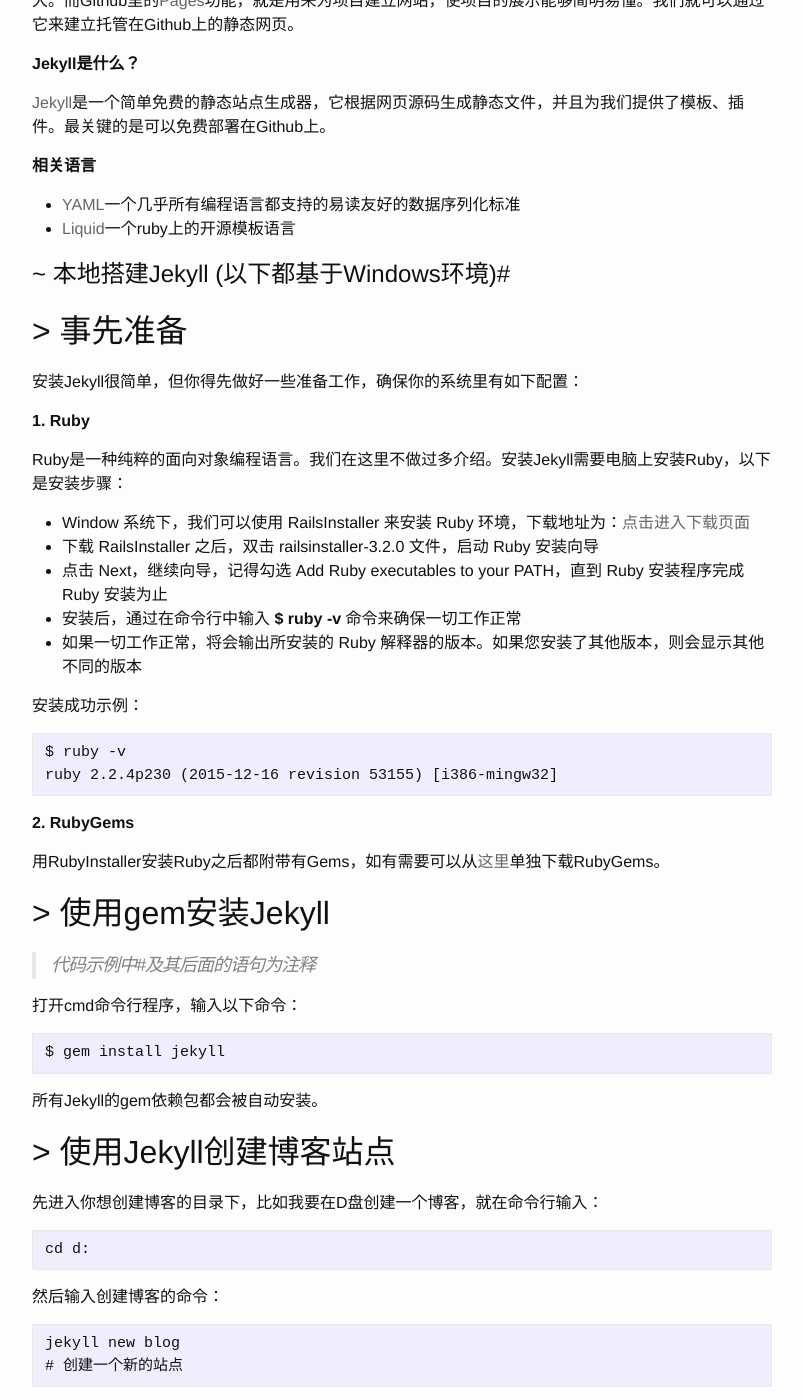
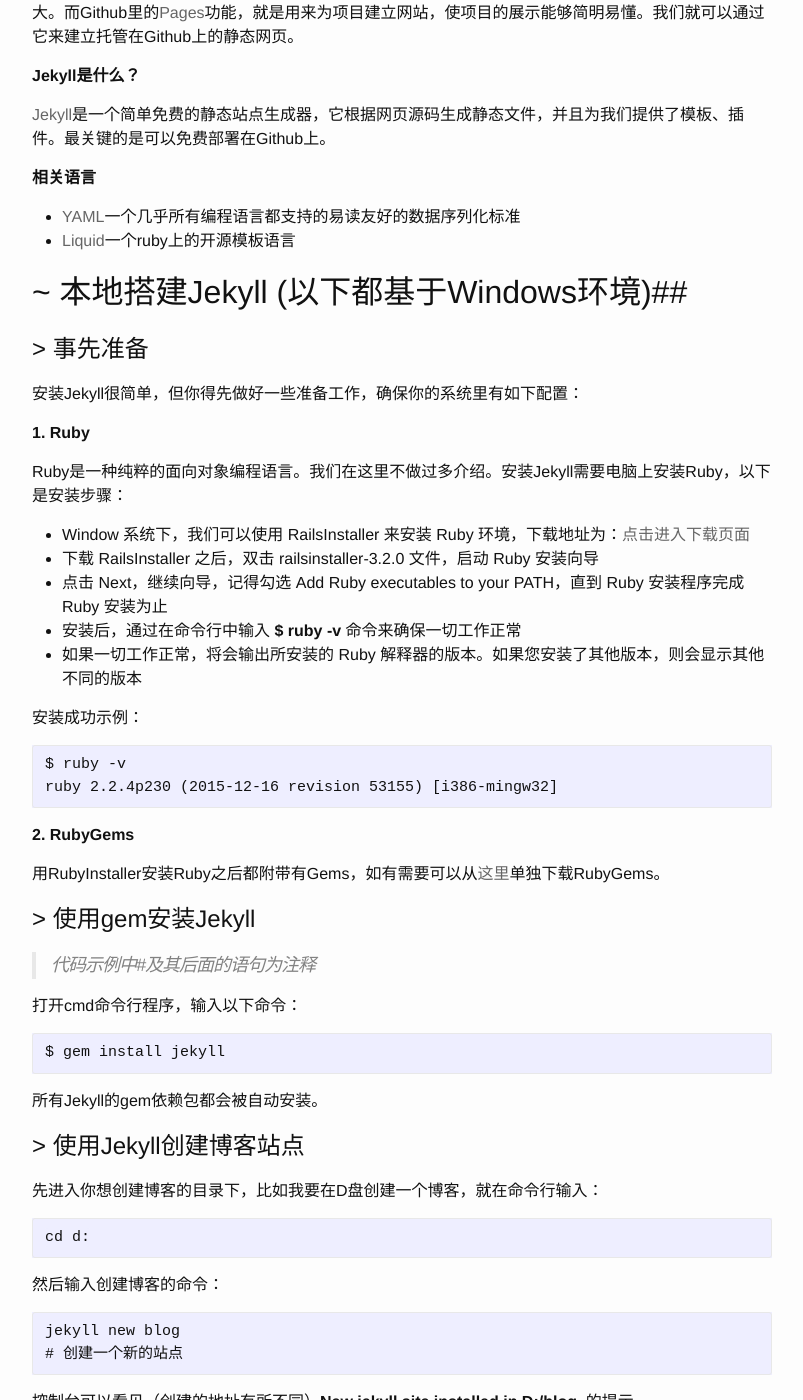
Before and after one commit to zyc8904/zyc8904.github.io, a Jekyll site: the page built from _posts/2016-06-26-MakeBlog.md, in a window 1280 px wide and 1400 px high, scrolled down 540 px. Shown: the whole window, without its empty margins (238-1041 px from the left). Built offline with Jekyll 4.4.1, drawn with Linux system fonts in a browser that asks for light colours; nearby versions of some CDN libraries; library files that are not in the unit come from our copies; Markdown is read by kramdown in place of the engine named in the settings; some of the changed text lies outside the part shown.

Commit message:
修正博文，改变logo

```diff
--- a/_config.yml
+++ b/_config.yml
@@ -16,4 +16,4 @@
 github_username:  Pwnny
 
 # Build settings
-markdown: kramdown
+markdown: Redcarpet
--- a/_includes/head.html
+++ b/_includes/head.html
@@ -6,7 +6,7 @@
   <title>{% if page.title %}{{ page.title | escape }}{% else %}{{ site.title | escape }}{% endif %}</title>
   <meta name="description" content="{% if page.excerpt %}{{ page.excerpt | strip_html | strip_newlines | truncate: 160 }}{% else %}{{ site.description }}{% endif %}">
 
-  <link rel="shortcut icon" href="http://pwnny.cn/assets/images/logo/favicon.ico"/>
+  <link rel="shortcut icon" href="http://pwnny.cn/assets/images/logo/favicons.ico"/>
   <link rel="stylesheet" href="{{ "/css/main.css" | prepend: site.baseurl }}">
   <link rel="canonical" href="{{ page.url | replace:'index.html','' | prepend: site.baseurl | prepend: site.url }}">
   <link rel="alternate" type="application/rss+xml" title="{{ site.title }}" href="{{ "/feed.xml" | prepend: site.baseurl | prepend: site.url }}">
--- a/_posts/2016-06-26-MakeBlog.md
+++ b/_posts/2016-06-26-MakeBlog.md
@@ -5,7 +5,7 @@
 categories: original
 ---
 
-# ~ 前言 #
+## ~ 前言 ##
 
 > 为什么要用Jekyll和Github来搭博客呢？
 
@@ -28,9 +28,9 @@
 - [YAML](http://www.yaml.org/)一个几乎所有编程语言都支持的易读友好的数据序列化标准
 - [Liquid](https://shopify.github.io/liquid/)一个ruby上的开源模板语言
 
-# ~ 本地搭建Jekyll (以下都基于Windows环境)#
+## ~ 本地搭建Jekyll (以下都基于Windows环境)##
 
-## > 事先准备 ##
+# > 事先准备 #
 
 安装Jekyll很简单，但你得先做好一些准备工作，确保你的系统里有如下配置：
 
@@ -53,7 +53,7 @@
 
 用RubyInstaller安装Ruby之后都附带有Gems，如有需要可以从[这里](https://rubygems.org/pages/download)单独下载RubyGems。
 
-## > 使用gem安装Jekyll ##
+# > 使用gem安装Jekyll #
 
 >*代码示例中#及其后面的语句为注释*
 
@@ -63,7 +63,7 @@
 
 所有Jekyll的gem依赖包都会被自动安装。
 
-## > 使用Jekyll创建博客站点 ##
+# > 使用Jekyll创建博客站点 #
 
 先进入你想创建博客的目录下，比如我要在D盘创建一个博客，就在命令行输入：
 
@@ -76,7 +76,7 @@
 
 控制台可以看见（创建的地址有所不同）**New jekyll site installed in D:/blog.** 的提示。
 
-## > 开启Jekyll 内置服务器##
+# > 开启Jekyll 内置服务器#
 
     cd blog
     # 一定要进入创建的对应blog目录，否则服务无法开启
@@ -91,7 +91,7 @@
 
 > 如果把 *$ jekyll serve* 换成 *$ jekyll serve --watch*，则功能和jekyll serve相同，但是可以在服务启动的情况下修改内容并且同步更新。简单说就是，不用再次启动服务就可以刷新浏览器看修改过的内容。
 
-## > Jekyll目录结构解读 ##
+# > Jekyll目录结构解读 #
 
 我们进入刚生成的Blog目录，可以看到Jekyll的结构如下：
 
@@ -212,7 +212,7 @@
 
 Jekyll的配置文件，决定了如何解析网站的源代码，详细配置信息可以看[这里](http://jekyll.bootcss.com/docs/configuration/)。
 
-## > 使用Jekyll写博文 ##
+# > 使用Jekyll写博文 #
 
 可以使用你喜欢的任何一个markdown编辑器，保存为规定格式（**年**是4位数字，**月**和**日**都是2位数字。**MARKUP**扩展名代表了这篇文章 是用什么格式写的。）的文件名：
 
@@ -275,9 +275,9 @@
 
 本地搭建Jekyll和写文章的所有过程大致就是这些了。如有更多疑问到[Jekyll官网](https://jekyllrb.com/)和[Jekyll中文网](http://jekyll.bootcss.com/)查阅详细资料。
 
-# ~ 用Github Pages生成个人博客 #
+## ~ 用Github Pages生成个人博客 ##
 
-###  #Github Pages生成网站的两种方式的基本原理 ###
+#  #Github Pages生成网站的两种方式的基本原理 #
 
 #### 方式一 ####
 
@@ -299,15 +299,15 @@
 
 ---
 
-所以要搭建自己的博客你有两种选择：
+**所以要搭建自己的博客你有两种选择：**
 
 - 建立名为 **username.github.io** 的项目，在 **master** 分支下存放网站源代码
 
 - 建立名为 **blog** 的项目，在 **gh-pages** 分支下存放网站源代码
 
-#### 接下来我们用第二种方式搭建博客 ####
+### 接下来我们用第二种方式搭建博客 ###
 
-## > 创建个人仓库 ##
+# > 创建个人仓库 #
 
 因为我们使用第二种方式创建，所以仓库的名称可以随意取。在这以Test01为名字。
 
@@ -315,7 +315,7 @@
 
  ![author](http://pwnny.cn/assets/images/makeBlog/createRespository01.PNG)
 
-## > 为仓库创建Github Pages ##
+# > 为仓库创建Github Pages #
 
 点击Settings设置：
 
@@ -344,11 +344,11 @@
 
 >可能有人会问，地址栏怎么和我输入的网址不一样。这是因为我把域名绑定到了我的github上，**zyc8904.github.io** 被自动换成了我的域名，不要着急，后面我会教大家如何绑定域名
 
-## > 将本地Jekyll代码部署到Gihub仓库 ##
+# > 将本地Jekyll代码部署到Gihub仓库 #
 
 我们的目的就是在本地利用Jekyll搭建好博客，并且测试开发，写文章，然后推送到Github仓库里，发布到线上。前面已经教大家搭建好了本地Jekyll，接下来就教大家把它推送到Github仓库中。
 
-## > 把仓库克隆到本地 ##
+# > 把仓库克隆到本地 #
 
 这里我以windows下的Git客户端：**Github for windows** 为例来为大家讲解（如果想用Git Bash命令行克隆，请移步[这里](https://help.github.com/articles/cloning-a-repository/)）
 
@@ -371,7 +371,7 @@
 
 现在我们打开[http://localhost:4000]，就可以看见我们在Github上创建的Pages页面了。
 
-## > 拷贝本地Jekyll目录到版本库中 ##
+# > 拷贝本地Jekyll目录到版本库中 #
 
 删除Test01下的示例文件和文件夹：**_site** 、**stylesheets** 、**index.html** 、**params.json**。
 
@@ -389,7 +389,7 @@
 
  ![author](http://pwnny.cn/assets/images/makeBlog/watched.PNG)
 
-## > 部署本地Jekyll站点到Github Pages上 ##
+# > 部署本地Jekyll站点到Github Pages上 #
 
 打开Github for windows客户端，会看到 **changes** 上面有个点，说明他已经检测到我们的仓库的变化，并且自动把变化都列举在了下面：
 
@@ -405,7 +405,7 @@
 
 以后你只要在本地**Test01**文件夹下的**_posts**文件夹里写文章，然后推送到远程仓库就可以了。
 
-## > 为你的Github绑定域名 ##
+# > 为你的Github绑定域名 #
 
 1·  我们的域名只能替换 **username.github.io** ，所以你需要按照前面的方式一自己建一个仓库，创建好Github Pages，然后克隆到本地。在本地的**username.github.io** 文件夹下新建一个CNAME文件，注意没有后缀名。在里面添加你的域名，如我的就是 **pwnny.cn**，然后推送CNAME文件到远程仓库。
 
@@ -416,7 +416,7 @@
 
 过几分钟，刷新博客，就能直接用域名访问了。
 
-# ~ 总结 #
+## ~ 总结 ##
 
 以后写博客的思路大致就是这样：
 
```
Also changed, not shown: assets/images/logo/favicon.ico (deleted), assets/images/logo/favicons.ico (added).
